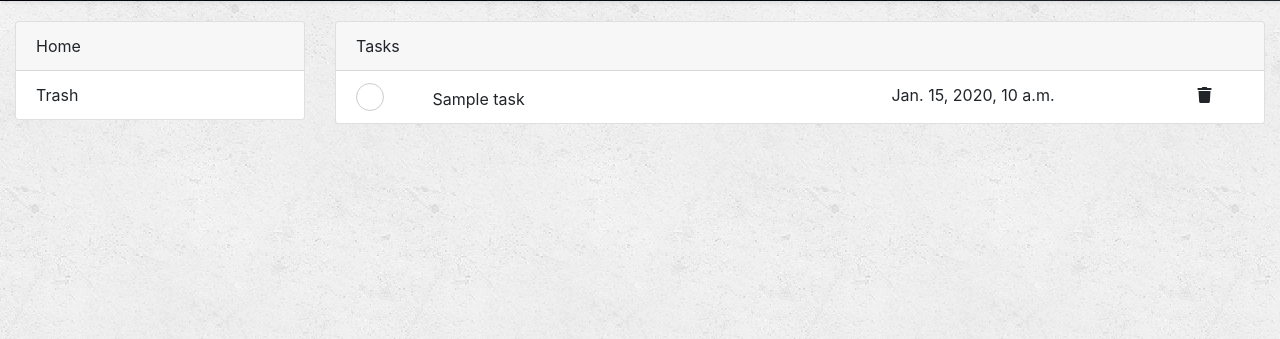
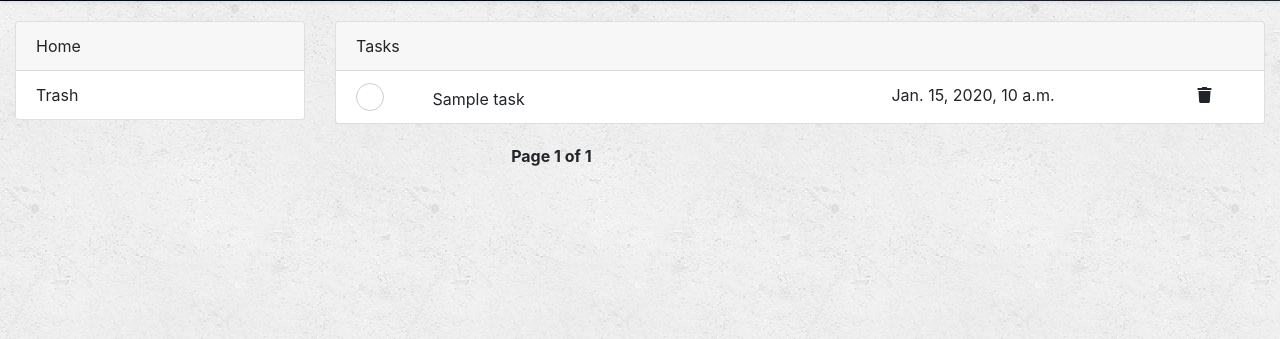
Before and after one commit to prtm/todolist, a Django app: template api/templates/api/task.html in a window 1280 px wide. Shown: the part 149-488 px from the top of the page. Run offline with Django 3.2, Linux system fonts and the light colour scheme; the template is opened without the code that fills it: most values are stand-ins (such as "Sample title", 1, 10 or a date in 2020); some libraries are stand-ins or nearby versions.

Commit message:
pagination enabled

```diff
--- a/api/static/css/task.css
+++ b/api/static/css/task.css
@@ -104,3 +104,9 @@ input[type=search]:focus {
 .round input[type="checkbox"]:checked+label:after {
     opacity: 1;
 }
+
+
+.pagination {
+    margin:40px 0;
+    font-weight:bold;
+}
--- a/api/static/js/main.js
+++ b/api/static/js/main.js
@@ -9,11 +9,9 @@ function pacmanShow() {
     loader.css('top', top);
     loader.css('left', left);
 
-    console.log('show pacman');
 }
 
 function pacmanHide() {
-    console.log('hide pacman');
     $('#pacman-container').prop('hidden', true);
 }
 
@@ -139,14 +137,35 @@ function permanentDeleteButtonClickListener() {
 }
 
 
+var getUrlParameter = function getUrlParameter(sParam) {
+    var sPageURL = decodeURIComponent(window.location.search.substring(1)),
+        sURLVariables = sPageURL.split('&'),
+        sParameterName,
+        i;
+
+    for (i = 0; i < sURLVariables.length; i++) {
+        sParameterName = sURLVariables[i].split('=');
+
+        if (sParameterName[0] === sParam) {
+            return sParameterName[1] === undefined ? true : sParameterName[1];
+        }
+    }
+};
+
+
 function homeClickListener() {
 
     $('#home').one('click', function (e) {
         pacmanShow()
+        $('#pagination').prop('hidden', false)
+        var page = getUrlParameter('page')
+
         $.ajax({
             url: "/api/v1/task/",
             type: "get", //send it through get method
             data: {
+                'limit': 10,
+                'offset': 10 * (page - 1),
                 'is_deleted': false
             },
             success: function (response) {
@@ -178,7 +197,7 @@ function homeClickListener() {
                             '<div class="col-sm-4">')
 
                         +
-                        (data[i]['due_date']? data[i]['due_date']:'') +
+                        (data[i]['due_date'] ? data[i]['due_date'] : '') +
                         '</div> <div class="col-sm-1 deleteGroup"\
                                                     data-id = "' +
                         data[i]['id'] +
@@ -210,10 +229,14 @@ function trashClickListener() {
 
     $('#trash').one('click', function (e) {
         pacmanShow()
+        // var page = getUrlParameter('page')
+        $('#pagination').prop('hidden', true)
         $.ajax({
             url: "/api/v1/task/",
             type: "get", //send it through get method
             data: {
+                'limit': 10,
+                'offset': 0,
                 'is_deleted': true
             },
             success: function (response) {
--- /dev/null
+++ b/api/templates/api/pagination.html
@@ -0,0 +1,13 @@
+<div class="pagination" style="width: 70%;margin: auto;">
+    <span class="step-links" style="display: inline-block;">
+        {% if page.has_previous %}
+        <a href="?page={{page.previous_page_number}}">Previous</a>
+        {% endif %}
+        <span class="current" style="margin-right: 10px;margin-left: 10px;">
+            Page {{page.number }}  of  {{ page.paginator.num_pages }}
+        </span>
+        {% if page.has_next %}
+        <a href="?page={{ page.next_page_number }}">Next</a>
+        {% endif %}
+    </span>
+</div>
--- a/api/templates/api/task.html
+++ b/api/templates/api/task.html
@@ -56,11 +56,7 @@
                                     {% else %}
 
                                     <div class="col-sm-4">
-                                        {% endif %}
-
-                                        {% if task.due_date %}
-                                        {{ task.due_date }}
-                                        {% endif %}
+                                        {% endif %} {% if task.due_date %} {{ task.due_date }} {% endif %}
 
                                     </div>
                                     <div class="col-sm-1 deleteGroup" data-id="{{ task.pk }}">
@@ -78,4 +74,8 @@
             </div>
         </div>
 
+        <div class="col-md-4 offset-4" id="pagination">
+            {% include "api/pagination.html" with page=Tasks %}
+        </div>
+
         {% endblock body %}
--- a/api/views.py
+++ b/api/views.py
@@ -8,7 +8,7 @@ def task(request):
 
     task_list = Task.manager.not_trashed()
     print(task_list)
-    paginator = Paginator(task_list, 20)  # Show 20 tasks per page
+    paginator = Paginator(task_list, 10)  # Show 10 tasks per page
     page = request.GET.get('page')
     try:
         tasks = paginator.page(page)
```
